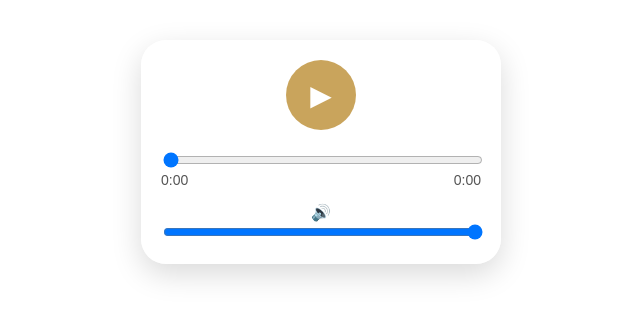
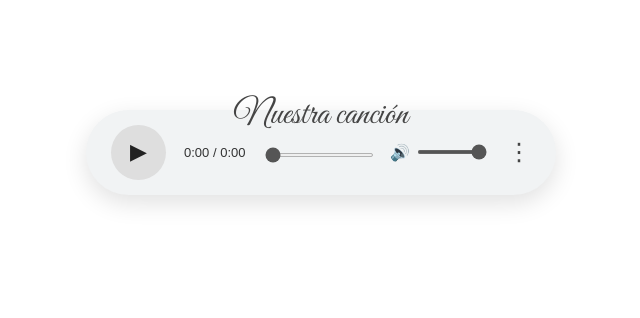
Before and after one commit to IvanEnrique902/Musica-Html, a plain HTML site: page index.html in a window 1280 px wide. Shown: the part 248-566 px from the top of the page, without its empty margins (319-959 px from the left). Drawn offline with Linux system fonts and the light colour scheme.

Commit message:
Mejora visual del reproductor.

```diff
--- a/index.html
+++ b/index.html
@@ -4,9 +4,12 @@
 <meta charset="UTF-8">
 <meta name="viewport" content="width=device-width, initial-scale=1.0">
 
-<title>Música</title>
+<title>Nuestra canción</title>
 
 <style>
+
+@import url('https://fonts.googleapis.com/css2?family=Great+Vibes&display=swap');
+
 
 body{
     margin:0;
@@ -18,81 +21,229 @@ body{
     font-family:Arial, sans-serif;
 }
 
+
+/* CONTENEDOR PRINCIPAL */
+
 .player{
-    width:320px;
-    padding:20px;
-    border-radius:25px;
-    background:rgba(255,255,255,0.7);
-    backdrop-filter:blur(10px);
-    box-shadow:0 10px 30px rgba(0,0,0,.15);
-    text-align:center;
+
+    width:420px;
+    height:85px;
+
+    background:#f1f3f4;
+
+    border-radius:999px;
+
+    display:flex;
+    align-items:center;
+
+    padding:0 25px;
+
+    gap:18px;
+
+    box-shadow:
+    0 8px 25px rgba(0,0,0,0.12);
+
 }
 
 
-button{
-    width:70px;
-    height:70px;
-    border-radius:50%;
-    border:none;
-    background:#c9a45c;
-    color:white;
-    font-size:28px;
-    cursor:pointer;
+
+/* TITULO */
+
+.title{
+
+    position:absolute;
+
+    margin-top:-75px;
+
+    font-family:'Great Vibes', cursive;
+
+    font-size:35px;
+
+    color:#444;
+
 }
 
 
+
+/* BOTON PLAY */
+
+
+.play{
+
+    width:55px;
+    height:55px;
+
+    border-radius:50%;
+
+    border:none;
+
+    background:#dedede;
+
+    cursor:pointer;
+
+    font-size:22px;
+
+    display:flex;
+    align-items:center;
+    justify-content:center;
+
+    color:#222;
+
+    transition:.3s;
+
+}
+
+
+.play:hover{
+
+    transform:scale(1.08);
+
+}
+
+
+
+/* TIEMPO */
+
+.time{
+
+    font-size:13px;
+
+    color:#333;
+
+    white-space:nowrap;
+
+}
+
+
+
+/* BARRA */
+
 .progress{
-    width:100%;
-    margin-top:20px;
+
+    flex:1;
+
 }
 
 
 input[type="range"]{
+
     width:100%;
+
+    height:4px;
+
+    accent-color:#555;
+
+    cursor:pointer;
+
 }
 
 
-.time{
+
+/* VOLUMEN */
+
+
+.volume{
+
     display:flex;
-    justify-content:space-between;
-    font-size:14px;
-    color:#555;
+
+    align-items:center;
+
+    gap:5px;
+
 }
 
 
-.volume{
-    margin-top:15px;
+
+.volume input{
+
+    width:70px;
+
 }
+
+
+
+/* MENU */
+
+
+.menu{
+
+    font-size:24px;
+
+    cursor:pointer;
+
+    color:#444;
+
+}
+
 
 
 </style>
 
 </head>
 
+
 <body>
+
+
+<div class="title">
+Nuestra canción
+</div>
+
 
 
 <div class="player">
 
-<button id="play">▶</button>
+
+<button class="play" id="play">
+▶
+</button>
+
+
+
+<div class="time">
+
+<span id="current">
+0:00
+</span>
+
+/
+
+<span id="duration">
+0:00
+</span>
+
+</div>
+
 
 
 <div class="progress">
 
-<input type="range" id="barra" value="0">
-
-<div class="time">
-<span id="actual">0:00</span>
-<span id="total">0:00</span>
-</div>
+<input type="range" id="bar" value="0">
 
 </div>
 
 
+
 <div class="volume">
-🔊
-<input type="range" id="volumen" min="0" max="1" step="0.01" value="1">
+
+<span>🔊</span>
+
+<input
+type="range"
+id="volume"
+min="0"
+max="1"
+step="0.01"
+value="1">
+
 </div>
+
+
+
+<div class="menu">
+⋮
+</div>
+
 
 
 </div>
@@ -109,76 +260,134 @@ input[type="range"]{
 
 <script>
 
-const audio=document.getElementById("audio");
-const play=document.getElementById("play");
-const barra=document.getElementById("barra");
-const volumen=document.getElementById("volumen");
 
-const actual=document.getElementById("actual");
-const total=document.getElementById("total");
+const audio =
+document.getElementById("audio");
 
 
-play.onclick=()=>{
+const play =
+document.getElementById("play");
+
+
+const bar =
+document.getElementById("bar");
+
+
+const volume =
+document.getElementById("volume");
+
+
+const current =
+document.getElementById("current");
+
+
+const duration =
+document.getElementById("duration");
+
+
+
+
+// PLAY PAUSA
+
+play.onclick=function(){
+
 
 if(audio.paused){
+
 audio.play();
+
 play.innerHTML="❚❚";
-}
-else{
-audio.pause();
-play.innerHTML="▶";
+
 }
 
-};
+else{
 
+audio.pause();
 
-audio.addEventListener("loadedmetadata",()=>{
+play.innerHTML="▶";
 
-barra.max=audio.duration;
-total.innerHTML=formato(audio.duration);
+}
 
-});
-
-
-audio.ontimeupdate=()=>{
-
-barra.value=audio.currentTime;
-actual.innerHTML=formato(audio.currentTime);
-
-};
-
-
-barra.oninput=()=>{
-
-audio.currentTime=barra.value;
-
-};
-
-
-volumen.oninput=()=>{
-
-audio.volume=volumen.value;
 
 };
 
 
 
-function formato(segundos){
 
-let min=Math.floor(segundos/60);
-let seg=Math.floor(segundos%60);
+// DURACION
 
-if(seg<10){
-seg="0"+seg;
+audio.onloadedmetadata=function(){
+
+bar.max=audio.duration;
+
+duration.innerHTML=format(audio.duration);
+
+};
+
+
+
+
+// AVANCE
+
+audio.ontimeupdate=function(){
+
+bar.value=audio.currentTime;
+
+current.innerHTML=format(audio.currentTime);
+
+};
+
+
+
+
+// MOVER CANCION
+
+bar.oninput=function(){
+
+audio.currentTime=bar.value;
+
+};
+
+
+
+
+// VOLUMEN
+
+volume.oninput=function(){
+
+audio.volume=volume.value;
+
+};
+
+
+
+
+
+function format(seconds){
+
+
+let min=Math.floor(seconds/60);
+
+let sec=Math.floor(seconds%60);
+
+
+if(sec<10){
+
+sec="0"+sec;
+
 }
 
-return min+":"+seg;
+
+return min+":"+sec;
+
 
 }
+
 
 
 </script>
 
 
 </body>
+
 </html>
```
